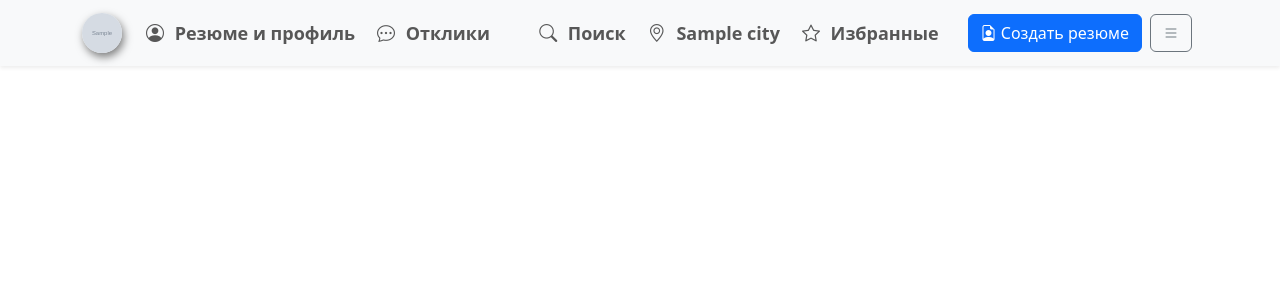
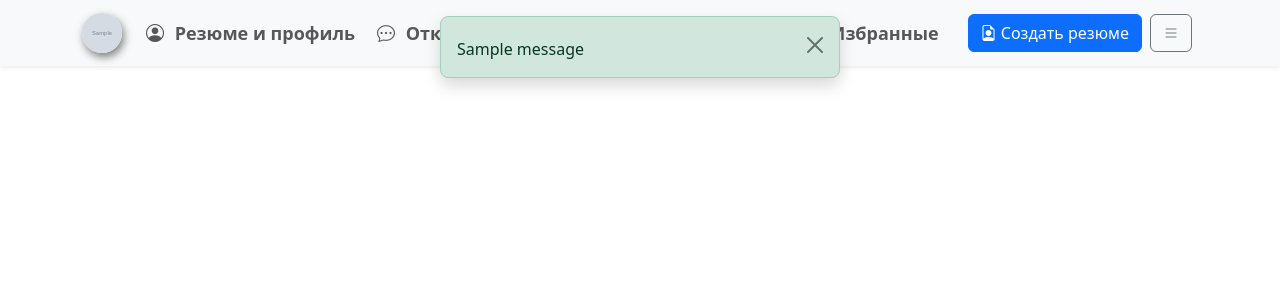
Before and after one commit to babyonthetide/gitproject, a Django app: template jobboard/templates/base.html in a window 1280 px wide. Shown: the top 300 px of the page. Run offline with Django 5.2, Linux system fonts and the light colour scheme; the template is opened without the code that fills it: most values are stand-ins (such as "Sample title", 1, 10 or a date in 2020); grey boxes marked "Sample" are stand-in pictures; one stand-in notice (Sample message) is shown.

Commit message:
добавил скрытие вакансии из страницы детальной информации, прикрутил сообщения в базовый шаблон

```diff
--- a/jobboard/companies/urls.py
+++ b/jobboard/companies/urls.py
@@ -1,5 +1,6 @@
 from django.urls import path
 from companies import views
+app_name='companies'
 urlpatterns = [
     path('toggle/<int:vacancy_id>/',views.toggle_favorite,name='toggle_favorite'),
     path('toggle-hidden-vacancy/',views.toggle_hidden,name='hidden_vacancy'),
--- a/jobboard/detail_vacancy/urls.py
+++ b/jobboard/detail_vacancy/urls.py
@@ -1,7 +1,8 @@
 from django.urls import path
-from .views import DetailVacancyView
+from detail_vacancy import views
 
-
+app_name = 'detail_vacancy'
 urlpatterns = [
-    path('vacancy/<int:pk>/',DetailVacancyView.as_view(),name='detail_vacancy')
+    path('vacancy/<int:pk>/',views.DetailVacancyView.as_view(),name='detail_vacancy'),
+    path('hide/<int:pk>/',views.hide_vacancy,name='hide_vacancy')
 ]
--- a/jobboard/homepage_user/urls.py
+++ b/jobboard/homepage_user/urls.py
@@ -1,7 +1,7 @@
 from django.urls import path
 from .views import HomePageView
 
-
+app_name = 'homepage_user'
 urlpatterns = [
     path('',HomePageView.as_view(),name='homepage')
 ]
--- a/jobboard/jobboard/urls.py
+++ b/jobboard/jobboard/urls.py
@@ -22,7 +22,7 @@ from django.conf.urls.static import static
 
 urlpatterns = [
     path('admin/', admin.site.urls),
-    path('',include('homepage_user.urls')),
-    path('vacancy/',include('companies.urls')),
-    path('detail/',include('detail_vacancy.urls'))
+    path('',include('homepage_user.urls',namespace='homepage_user')),
+    path('vacancy/',include('companies.urls',namespace='companies')),
+    path('detail/',include('detail_vacancy.urls',namespace='detail_vacancy'))
 ]  + static(settings.MEDIA_URL, document_root=settings.MEDIA_ROOT)
--- a/jobboard/templates/base.html
+++ b/jobboard/templates/base.html
@@ -18,6 +18,22 @@
     {% endblock %}
 </head>
 <body>
+{% if messages %}
+  <div class="messages-container position-fixed top-0 start-50 translate-middle-x mt-3 z-3" style="max-width: 400px; width: 100%;">
+    {% for message in messages %}
+      <div class="alert alert-{{ message.tags }} alert-dismissible fade show shadow rounded-3 mb-2"
+           role="alert">
+        <div class="d-flex justify-content-between align-items-start">
+          <div class="me-2">
+            <strong>{% if message.tags == 'error' %}{% elif message.tags == 'success' %}{% elif message.tags == 'warning' %}{% else %}{% endif %}</strong>
+            <p class="mb-0 mt-1">{{ message }}</p>
+          </div>
+          <button type="button" class="btn-close ms-auto" data-bs-dismiss="alert" aria-label="Close"></button>
+        </div>
+      </div>
+    {% endfor %}
+  </div>
+{% endif %}
 
 <!-- Главное меню -->
 <nav class="navbar navbar-expand-lg navbar-light bg-light shadow-sm">
```
Also changed, not shown: jobboard/detail_vacancy/views.py (+12 -2 lines), jobboard/templates/detail_vacancy/detail_vacancy.html (+6 -3 lines).
